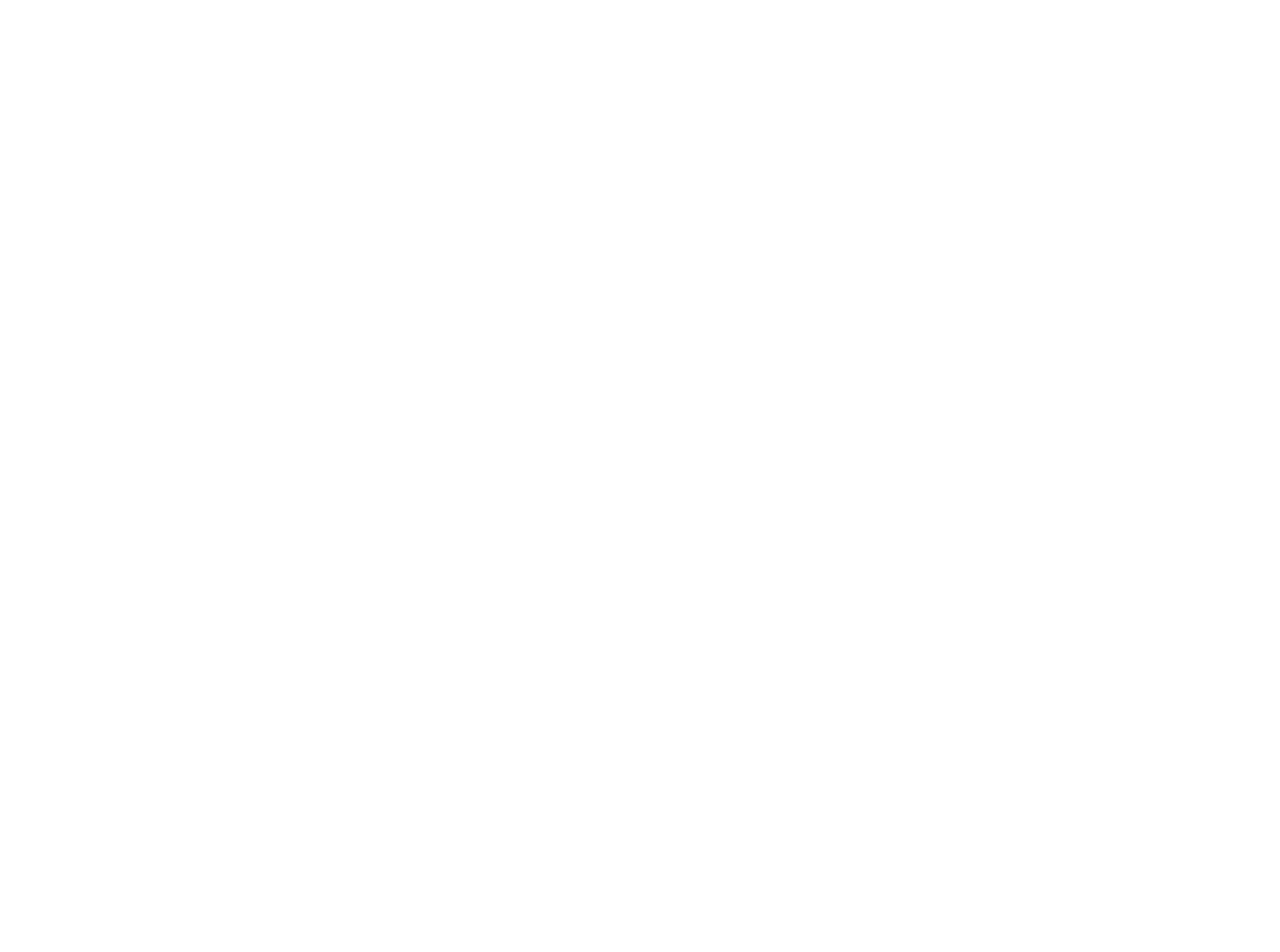
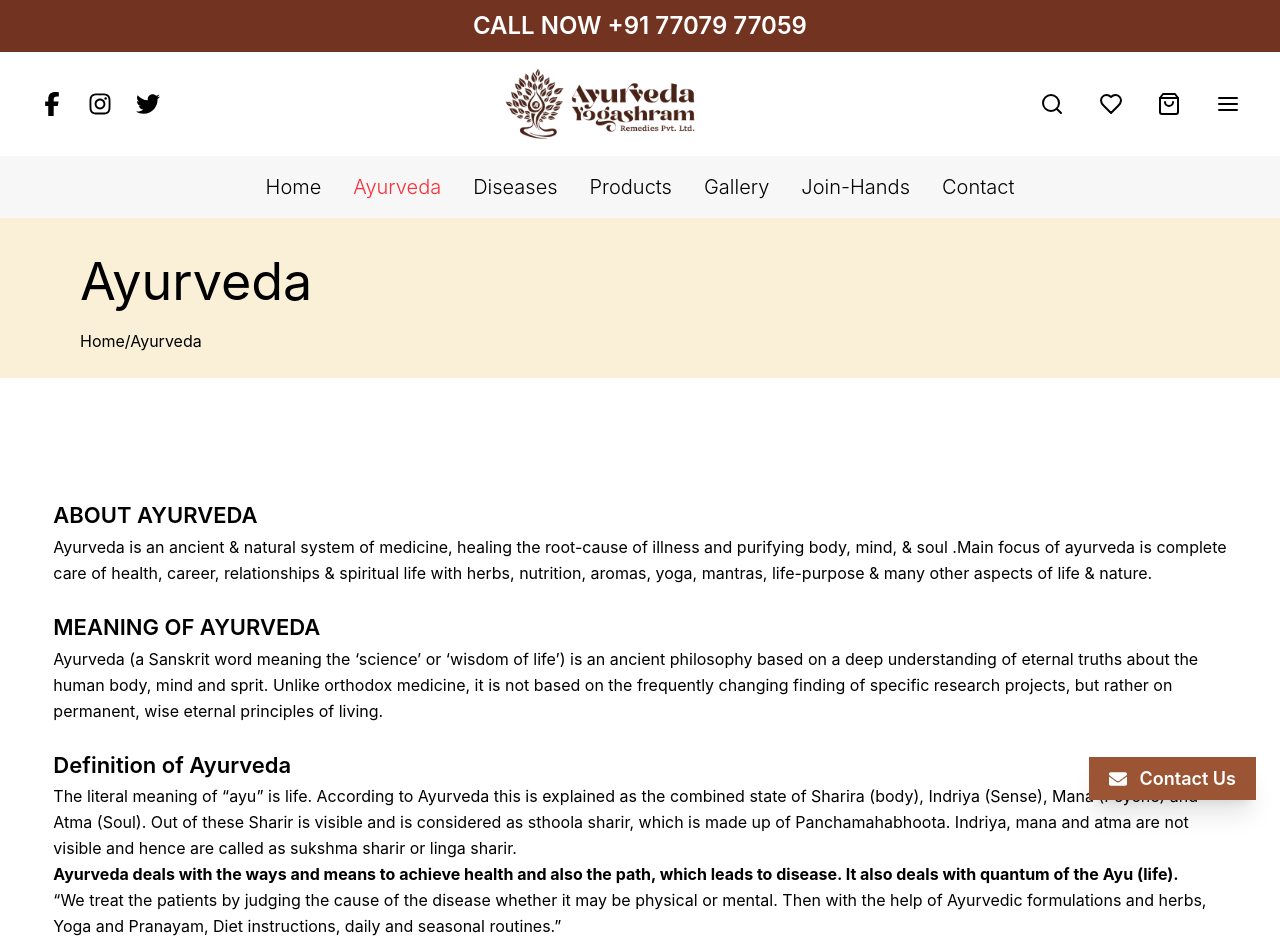
Before and after one commit to manpreet-codespace/ayurveda, a React app in the folder frontend/: page /ayurveda in a window 1280 px wide. Before the commit this address had no page. Shown: the top 952 px of the page. Before the commit the page ends 800 px from the top, so only its background shows below. Built offline with nearby package versions, Linux system fonts and the light colour scheme; the HTML template or start-up script is replaced by a standard one.

Commit message:
start admin page and half ayurveda page with static content

```diff
--- /dev/null
+++ b/frontend/src/AppRoutes.jsx
@@ -0,0 +1,18 @@
+import { useRoutes } from 'react-router-dom'
+import App from './App.jsx'
+import JoinHands from './JoinHands.jsx'
+import Contact from './Contact.jsx'
+import Ayurveda from './Ayurveda.jsx'
+import adminRoutes from './admin/Routes/AdminRoutes.jsx'
+
+const AppRoutes = () => {
+  return useRoutes([
+    { path: '/', element: <App /> },
+    { path: '/join-hands', element: <JoinHands /> },
+    { path: '/contact', element: <Contact /> },
+    { path: '/ayurveda', element: <Ayurveda /> },
+    adminRoutes,
+  ])
+}
+
+export default AppRoutes
--- /dev/null
+++ b/frontend/src/Ayurveda.jsx
@@ -0,0 +1,41 @@
+import React from 'react'
+import Navbar from './Components/Layouts/Navbar'
+import Footer from './Components/Layouts/Footer'
+import Breadcrumbs from './Components/UI/Breadcrumbs'
+
+const Ayurveda = () => {
+  return (
+    <>
+    <Navbar/>
+    <section>
+        <Breadcrumbs/>
+    </section>
+    <section className='mt-30'>
+        <div className='w-11/12 mx-auto'>
+            <h1 className='text-[22px] font-semibold leading-relaxed'>ABOUT AYURVEDA</h1>
+            <p className='leading-relaxed'>Ayurveda is an ancient & natural system of medicine, healing the root-cause of illness and purifying body, mind, & soul .Main focus of ayurveda is complete care of health, career, relationships & spiritual life with herbs, nutrition, aromas, yoga, mantras, life-purpose & many other aspects of life & nature.</p>
+            <br/>
+            <h1 className='text-[22px] font-semibold leading-relaxed'>
+                MEANING OF AYURVEDA
+            </h1>
+            <p className='leading-relaxed'>
+                Ayurveda (a Sanskrit word meaning the ‘science’ or ‘wisdom of life’) is an ancient philosophy based on a deep understanding of eternal truths about the human body, mind and sprit. Unlike orthodox medicine, it is not based on the frequently changing finding of specific research projects, but rather on permanent, wise eternal principles of living.
+            </p>
+            <br/>
+            <h1 className='text-[22px] font-semibold leading-relaxed'>Definition of Ayurveda</h1>
+            <p className='leading-relaxed'>The literal meaning of “ayu” is life. According to Ayurveda this is explained as the combined state of Sharira (body), Indriya (Sense), Mana (Psyche) and Atma (Soul). Out of these Sharir is visible and is considered as sthoola sharir, which is made up of Panchamahabhoota. Indriya, mana and atma are not visible and hence are called as sukshma sharir or linga sharir. </p>
+            <h2 className='leading-relaxed font-bold'>Ayurveda deals with the ways and means to achieve health and also the path, which leads to disease. It also deals with quantum of the Ayu (life).</h2>
+            <p className='leading-relaxed'>“We treat the patients by judging the cause of the disease whether it may be physical or mental. Then with the help of Ayurvedic formulations and herbs, Yoga and Pranayam, Diet instructions, daily and seasonal routines.”</p>
+            <br/>
+            <h1 className='text-[22px] font-semibold leading-relaxed'>Treatments with Ayurveda</h1>
+            <p className='leading-relaxed'>In this page we describe all the problems and their Ayurvedic treatments. click below on the problem to get more on their ayurvedic treatments.</p>
+
+        </div>
+    </section>
+
+    <Footer/>
+    </>
+  )
+}
+
+export default Ayurveda
--- a/frontend/src/Components/UI/Breadcrumbs.jsx
+++ b/frontend/src/Components/UI/Breadcrumbs.jsx
@@ -4,12 +4,15 @@ import { Link, useLocation } from 'react-router-dom';
 const Breadcrumbs = () => {
   const location = useLocation();
   const pathNames = location.pathname.split("/").filter((x) => x);
-
+  const heading= pathNames.length > 0
+    ? pathNames[pathNames.length - 1].charAt(0).toUpperCase() +
+      pathNames[pathNames.length - 1].slice(1).replace(/-/g, " ")
+    : "Home";
   return (
     <>
     <div className='text-black h-40 w-full bg-(--pink) px-20 flex flex-col justify-center'>
     <h1 className='text-[52px]'>
-      {pathNames}
+      {heading}
     </h1>
       <nav className='mt-2'>
 
--- /dev/null
+++ b/frontend/src/admin/Layout/AdminLayout.jsx
@@ -0,0 +1,24 @@
+import React from 'react'
+import { Outlet } from 'react-router-dom'
+import Sidebar from './Sidebar'
+import Navbar from './Navbar'
+
+const AdminLayout = () => {
+  return (
+
+    <>
+        <div className='flex'>
+                <Sidebar/>
+            <div className='ml-64 flex-1'>
+                <Navbar/>
+                    <div className='mt-16'>
+                        <Outlet/>
+                    </div>
+            </div>
+
+        </div>
+    </>
+  )
+}
+
+export default AdminLayout
--- /dev/null
+++ b/frontend/src/admin/Layout/Navbar.jsx
@@ -0,0 +1,19 @@
+import React from 'react'
+
+const Navbar = () => {
+  return (
+    <>
+        <div>
+            <nav className='bg-(--brown) h-16 text-white'>
+                <a href='tel: 7707977059'>CALL CENTER +91 77079 77059</a>
+
+                <input type='search' placeholder='Search'/>
+
+                <span>Profile</span>
+            </nav>
+        </div>
+    </>
+  )
+}
+
+export default Navbar
--- /dev/null
+++ b/frontend/src/admin/Layout/Sidebar.jsx
@@ -0,0 +1,19 @@
+import React from 'react'
+import { Link } from 'react-router-dom'
+
+const Sidebar = () => {
+    return (
+        <>
+            <div className='h-screen w-64 fixed '>
+                <h2 className=''>Admin Panel</h2>
+                <nav className='flex flex-col '>
+                    <Link to="/admin/dashboard">Dashboard</Link>
+                    <Link to="/admin/products">Product</Link>
+                    <Link to="/admin/disease">Dieases</Link>
+                </nav>
+            </div>
+        </>
+    )
+}
+
+export default Sidebar
--- /dev/null
+++ b/frontend/src/admin/Pages/Dashboard.jsx
@@ -0,0 +1,12 @@
+import React from 'react'
+import { Link } from 'react-router-dom'
+
+const Dashboard = () => {
+  return (
+    <>
+        Dashboard
+    </>
+  )
+}
+
+export default Dashboard
--- /dev/null
+++ b/frontend/src/admin/Pages/Product.jsx
@@ -0,0 +1,9 @@
+import React from 'react'
+
+const Product = () => {
+  return (
+    <div>Products</div>
+  )
+}
+
+export default Product
--- /dev/null
+++ b/frontend/src/admin/Routes/AdminRoutes.jsx
@@ -0,0 +1,14 @@
+import Product from '../../admin/Pages/Product'
+import AdminLayout from "../Layout/AdminLayout";
+import Dashboard from "../Pages/Dashboard";
+
+const AdminRoutes={
+    path:"/admin",
+    element:<AdminLayout/>,
+    children:[
+        {path:"dashboard", element: <Dashboard/>},
+        {path:"products", element: <Product/>}
+    ]
+}
+
+export default AdminRoutes;
--- a/frontend/src/main.jsx
+++ b/frontend/src/main.jsx
@@ -1,20 +1,13 @@
 import { StrictMode } from 'react'
 import { createRoot } from 'react-dom/client'
 import './index.css'
-import App from './App.jsx'
-import {BrowserRouter as Router, Routes, Route} from 'react-router-dom';
-import JoinHands from './JoinHands.jsx';
-import Contact from './Contact.jsx';
-
+import {BrowserRouter as Router} from 'react-router-dom';
+import AppRoutes from './AppRoutes.jsx';
 
 createRoot(document.getElementById('root')).render(
   <StrictMode>
     <Router>
-      <Routes>
-        <Route path="/" element={<App/>}/>
-        <Route path='/join-hands' element={<JoinHands/>}/>
-        <Route path='/contact' element= {<Contact/>} />
-      </Routes>
+      <AppRoutes/>
     </Router>
   </StrictMode>,
 )
```
